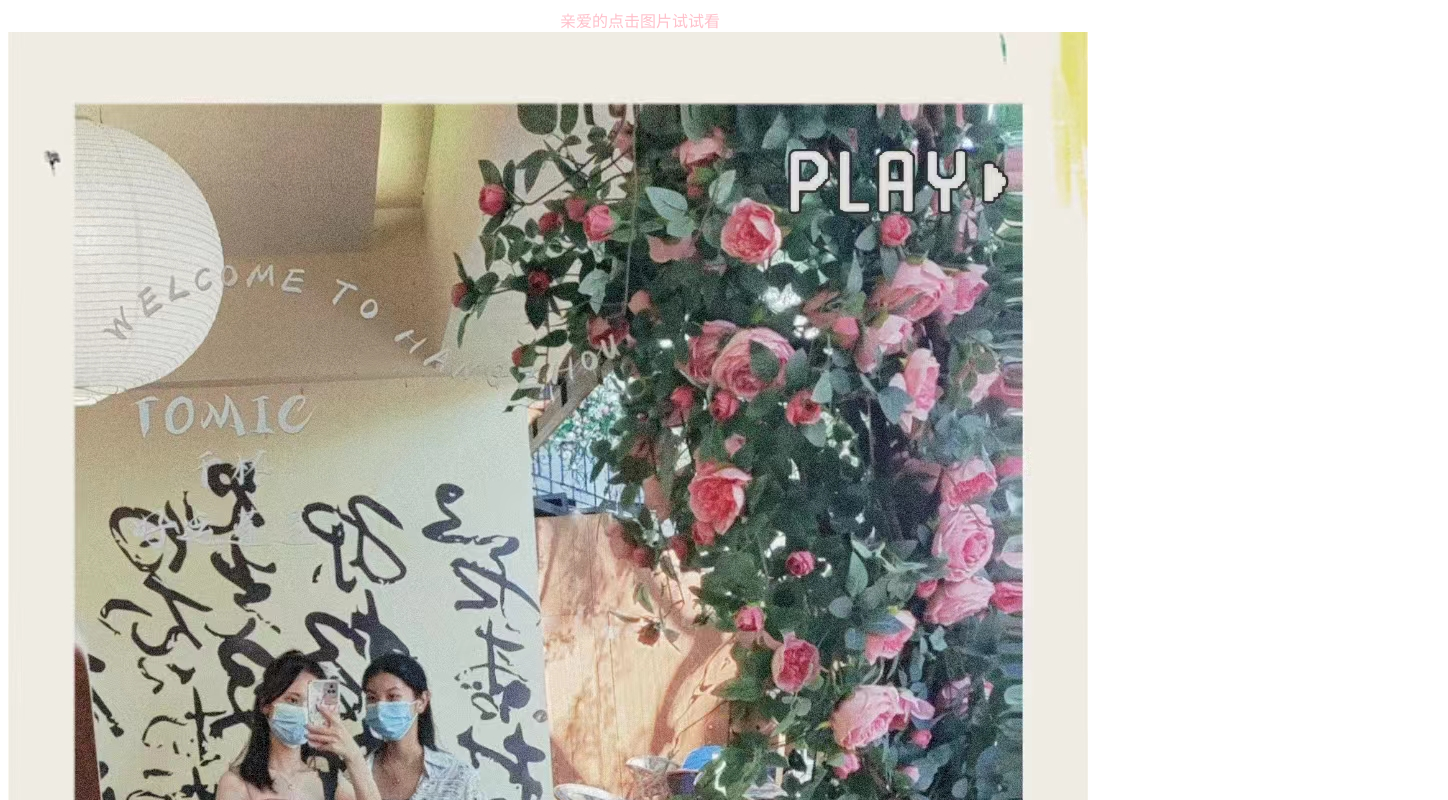
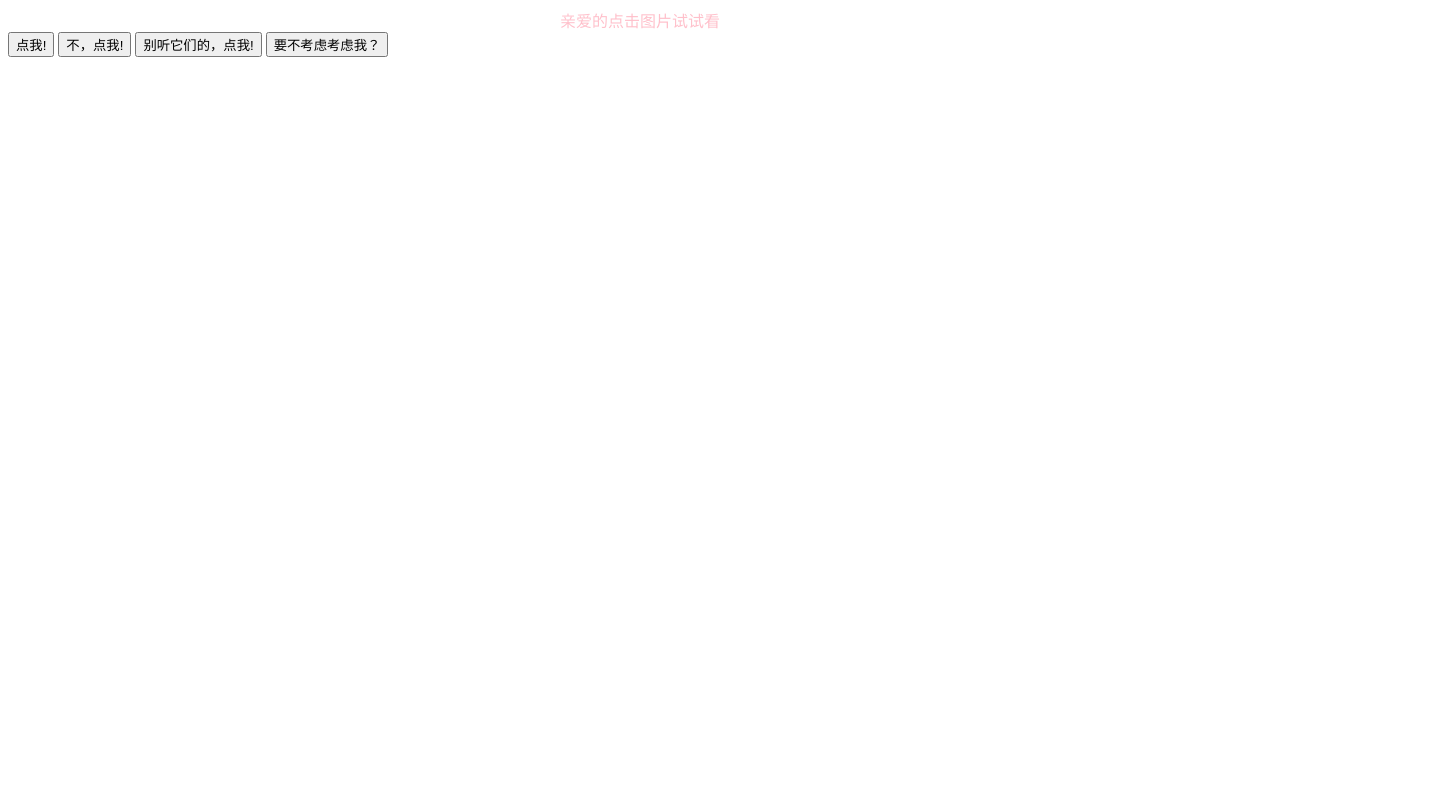
Before and after one commit to mathsdream/yanyan-s-gift.github.io, a plain HTML site: page index.html in a window 1280 px wide. Shown: the top 800 px of the page, 1448 px wide, since content can reach past the window. Drawn offline with Linux system fonts and the light colour scheme.

Commit message:
Update index.html

```diff
--- a/index.html
+++ b/index.html
@@ -11,12 +11,10 @@
 		亲爱的点击图片试试看
 	</center>
 </font>
-<img id="photo1" src="photo1.png" onclick="fun1();">
-<img id="photo2" src="photo2.png" onclick="fun2();">
-<img id="photo3" src="photo3.png" onclick="fun3();">
-<img id="photo4" src="photo4.png" onclick="fun4();">
-
-
+<button type="button" onclick="fun1()">点我!</button>
+<button type="button" onclick="fun2()">不，点我!</button>
+<button type="button" onclick="fun3()">别听它们的，点我!</button>
+<button type="button" onclick="fun4()">要不考虑考虑我？</button>
 
 <script>
   function fun1(){
```
